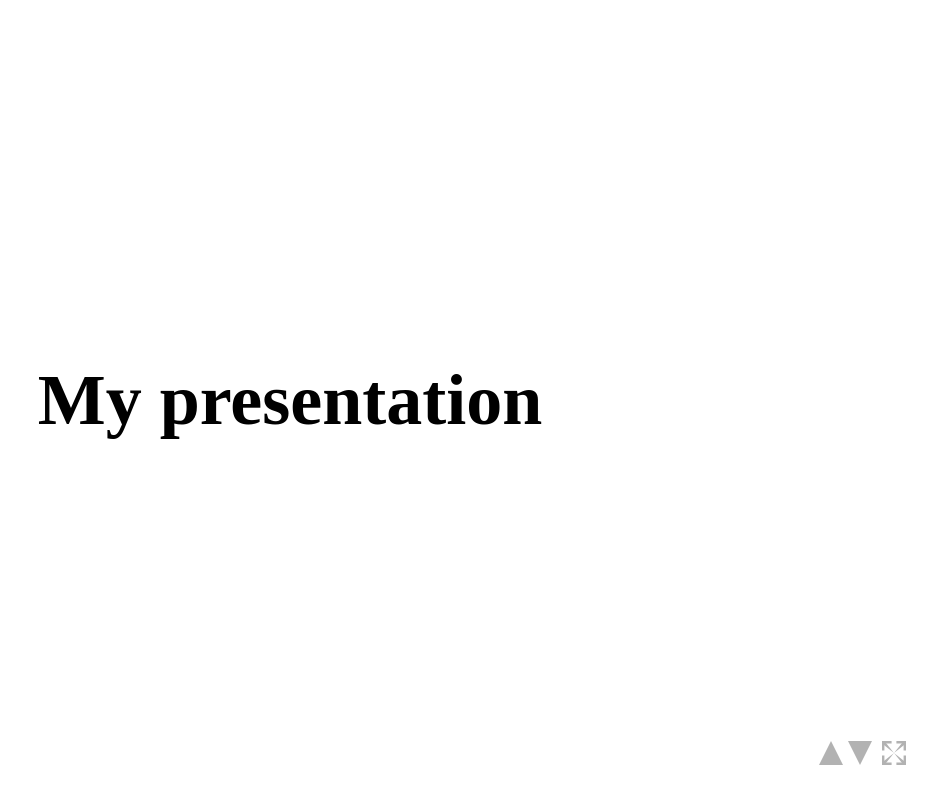
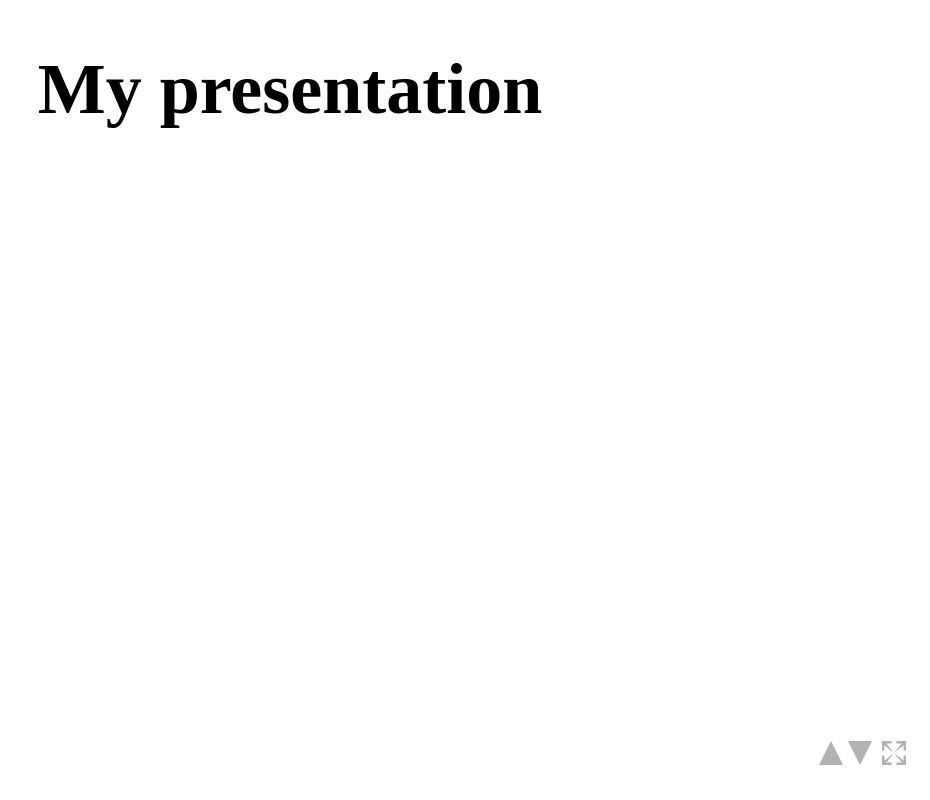
Before and after one commit to frivoal/webslides, a plain HTML site: page demo.html in a window 1280 px wide. Shown: the top 800 px of the page, without its empty margins (350-1280 px from the left). Drawn offline with Linux system fonts and the light colour scheme.

Commit message:
Tweaks the the basic theme

```diff
--- a/webslides-basic-theme.css
+++ b/webslides-basic-theme.css
@@ -3,14 +3,20 @@ body {
 }
 section {
 	display: flex;
-	flex-flow: column;
-	align-content:center;
-	justify-content:center;
-	flex-wrap: wrap;
+	flex-flow: column wrap;
+	align-content: center;
+	justify-content: flex-start;
+	padding: 1em;
 }
-.section :first-child:last-child {
+section :first-child:last-child {
 	justify-self: center;
 }
-h1, h2 {
+h1, h2, h3 {
 	text-align: center;
 }
+pre {
+	white-space: pre-wrap;
+}
+h1, h2, h3, h4, h5, h6, p, dl, ul, ol, li, figure {
+	margin-block-start: 0;
+}
```
